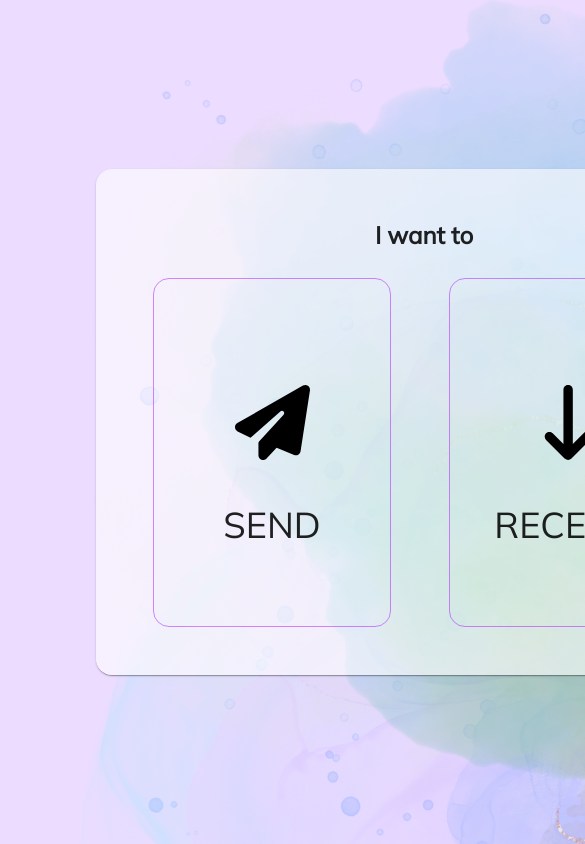
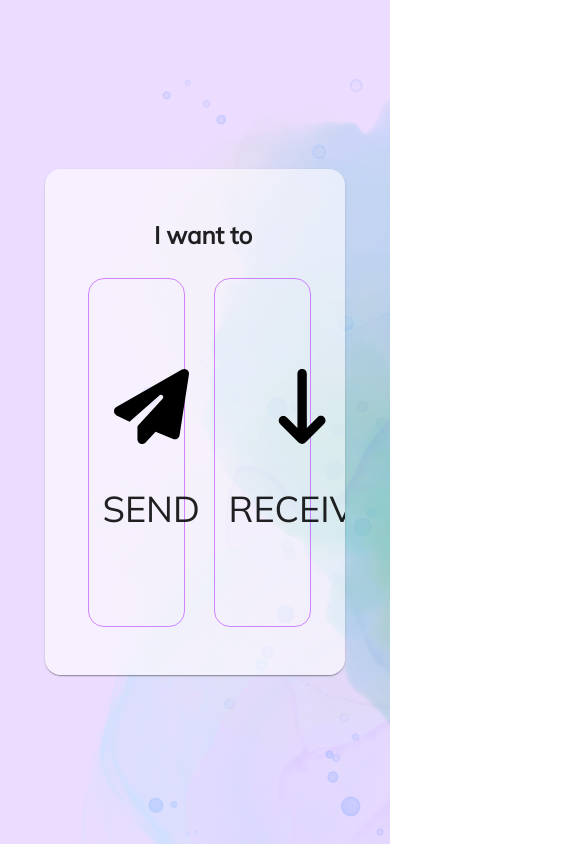
Before and after one commit to minghao912/Octopus-ui, a Next.js app: page / in a window 390 px wide. Shown: the top 844 px of the page, 585 px wide, since content can reach past the window. Built offline with nearby package versions, Linux system fonts and the light colour scheme.

Commit message:
feat: different layout for mobile

```diff
--- a/components/CenteredCard.tsx
+++ b/components/CenteredCard.tsx
@@ -2,10 +2,48 @@ import Card from '@mui/material/Card';
 import CardContent from '@mui/material/CardContent';
 import Grid from '@mui/material/Grid';
 
+import useWindowDimensions, { MAX_MOBILE_WIDTH } from '../utils/useWindowDimensions';
 import styles from '../styles/CenteredCard.module.css';
 
 export default function CenteredCard(props: any): JSX.Element {
-    return (<Grid
+    const [_, width] = useWindowDimensions();
+
+    if (width && width < MAX_MOBILE_WIDTH) { // Mobile narrow screen
+        return (
+            <Grid
+            container
+            spacing={0}
+            alignItems="center"
+            justifyContent="center"
+            style={{
+                minHeight: 'calc(480px * 1.4)',
+                height: '100vh',
+                minWidth: 'calc(300px * 1.3)',
+                paddingLeft: '15%',
+                paddingRight: '15%'
+            }}
+        >
+            <Grid item xs={8} style={{minHeight: '480px', minWidth: '300px'}}>
+                <Card
+                    sx={{
+                        borderRadius: '16px',
+                        minHeight: '480px',
+                        minWidth: '300px'
+                    }}
+                    className={styles.card}
+                >
+                    <CardContent
+                        className={styles.maxWH}
+                    >
+                        {props.children}
+                    </CardContent>
+                </Card>
+            </Grid>
+        </Grid>
+        )
+    }
+    else return (   // Regular landscape
+        <Grid
             container
             spacing={0}
             alignItems="center"
@@ -34,5 +72,6 @@ export default function CenteredCard(props: any): JSX.Element {
                     </CardContent>
                 </Card>
             </Grid>
-    </Grid>);
+        </Grid>
+    );
 }
--- a/pages/index.tsx
+++ b/pages/index.tsx
@@ -5,12 +5,12 @@ import Typography from '@mui/material/Typography';
 import { FontAwesomeIcon } from '@fortawesome/react-fontawesome';
 import { faPaperPlane, faArrowDownLong, faT, faFile } from '@fortawesome/free-solid-svg-icons';
 
-import { useState } from 'react';
+import { useEffect, useState } from 'react';
+import Link from 'next/link';
 
 import styles from '../styles/home.module.css';
-import Link from 'next/link';
-
 import CenteredCard from '../components/CenteredCard';
+import useWindowDimensions, { MAX_MOBILE_WIDTH } from '../utils/useWindowDimensions';
 
 enum STEP {
     ONE, TWO
@@ -21,11 +21,25 @@ enum SR {
 }
 
 export default function Home() {
-    const [currentContent, setCurrentContent] = useState<JSX.Element>(_getContent(STEP.ONE, null));
+    const [_, width] = useWindowDimensions();
+
+    const [isMobile, setIsMobile] = useState<boolean>(false);
+    const [stepInfo, setStepInfo] = useState<[STEP, SR | null]>([STEP.ONE, null]);
+    const [currentContent, setCurrentContent] = useState<JSX.Element>(_getContent(...stepInfo));
+
+    useEffect(() => {
+        if (width != null) {
+            setIsMobile(width < MAX_MOBILE_WIDTH);
+            setCurrentContent(_getContent(...stepInfo));
+        }
+    }, [width])
 
     function _userAction(e: React.MouseEvent<HTMLButtonElement, MouseEvent>, sr: SR) {
         // Make sure button click works on first click
         e.persist();
+
+        // Set state
+        setStepInfo([STEP.TWO, sr]);
 
         // Do fly away transition
         let f = document.querySelector('.fade-item');
@@ -38,6 +52,9 @@ export default function Home() {
     }
 
     function _getContent(step: STEP, sr: SR | null): JSX.Element {
+        const iconStyle = isMobile ? {height: '50px', color: 'black'} : {height: '75px', color: 'black'}
+        const fontSize = isMobile ? '24px' : '36px';
+
         if (step == STEP.ONE) {
             // Step one: Choose send or receive
             return (<Grid
@@ -63,14 +80,14 @@ export default function Home() {
                     <Grid
                         container
                         spacing={1}
-                        direction="row"
+                        direction={isMobile ? "column" : "row"}
                         justifyContent="space-around"
                         alignItems="center"
                         className={styles.maxWH}
                     >
                         <Grid item
                             xs={5}
-                            className={styles.maxWH}
+                            className={isMobile ? styles.halfH : styles.maxWH}
                         >
                             <Button
                                 variant="outlined"
@@ -83,17 +100,17 @@ export default function Home() {
                                     direction="column"
                                     justifyContent="center"
                                     alignItems="center"
-                                    sx={{ margin: 5 }}
+                                    className={styles.maxWH}
                                 >
                                     <Grid item sx={{maxWidth: '100%'}}>
                                         <FontAwesomeIcon
                                             icon={faPaperPlane}
-                                            style={{height: '75px', color: 'black'}}
+                                            style={iconStyle}
                                         />
                                     </Grid>
                                     <Grid item sx={{maxWidth: '100%'}}>
                                         <Typography
-                                            sx={{ fontSize: 36 }}
+                                            sx={{ fontSize: fontSize }}
                                             color="text.primary"
                                             align="center"
                                         >
@@ -105,7 +122,7 @@ export default function Home() {
                         </Grid>
                         <Grid item
                             xs={5}
-                            className={styles.maxWH}
+                            className={isMobile ? styles.halfH : styles.maxWH}
                         >
                             <Button
                                 variant="outlined"
@@ -118,17 +135,17 @@ export default function Home() {
                                     direction="column"
                                     justifyContent="center"
                                     alignItems="center"
-                                    sx={{margin: 5}}
+                                    className={styles.maxWH}
                                 >
                                     <Grid item sx={{maxWidth: '100%'}}>
                                         <FontAwesomeIcon
                                             icon={faArrowDownLong}
-                                            style={{height: '75px', color: 'black'}}
+                                            style={iconStyle}
                                         />
                                     </Grid>
                                     <Grid item sx={{maxWidth: '100%'}}>
                                         <Typography
-                                            sx={{ fontSize: 36 }}
+                                            sx={{ fontSize: fontSize }}
                                             color="text.primary"
                                             align="center"
                                         >
@@ -169,14 +186,14 @@ export default function Home() {
                     <Grid
                         container
                         spacing={1}
-                        direction="row"
+                        direction={isMobile ? "column" : "row"}
                         justifyContent="space-around"
                         alignItems="center"
                         className={styles.maxWH}
                     >
                         <Grid item
                             xs={5}
-                            className={styles.maxWH}
+                            className={isMobile ? styles.halfH : styles.maxWH}
                         >
                             <Link href={sr == SR.SEND ? "/send-text" : "/receive-text"} passHref={true}>
                                 <Button
@@ -194,12 +211,12 @@ export default function Home() {
                                         <Grid item sx={{maxWidth: '100%'}}>
                                             <FontAwesomeIcon
                                                 icon={faT}
-                                                style={{height: '75px', color: 'black'}}
+                                                style={iconStyle}
                                             />
                                         </Grid>
                                         <Grid item sx={{maxWidth: '100%'}}>
                                             <Typography
-                                                sx={{ fontSize: 36 }}
+                                                sx={{ fontSize: fontSize }}
                                                 color="text.primary"
                                                 align="center"
                                             >
@@ -230,12 +247,12 @@ export default function Home() {
                                         <Grid item sx={{maxWidth: '100%'}}>
                                             <FontAwesomeIcon
                                                 icon={faFile}
-                                                style={{height: '75px', color: 'black'}}
+                                                style={iconStyle}
                                             />
                                         </Grid>
                                         <Grid item sx={{maxWidth: '100%'}}>
                                             <Typography
-                                                sx={{ fontSize: 36 }}
+                                                sx={{ fontSize: fontSize }}
                                                 color="text.primary"
                                                 align="center"
                                             >
--- a/styles/Home.module.css
+++ b/styles/Home.module.css
@@ -16,6 +16,11 @@
 .maxWH {
     height: 100%;
     width: 100%;
+}
+
+.halfH {
+    height: 50%;
+    min-width: 100%;
 }
 
 .roundButton {
--- /dev/null
+++ b/utils/useWindowDimensions.ts
@@ -0,0 +1,31 @@
+import { useState, useEffect } from 'react';
+
+export const MAX_MOBILE_WIDTH = 800;
+
+const hasWindow = (typeof window !== 'undefined');
+
+export default function useWindowDimensions(): readonly [number, number] | [null, null] {
+    const [windowDimensions, setWindowDimensions] = useState<readonly [number, number] | [null, null]>([null, null]);
+
+    useEffect(() => {
+        if (hasWindow) {
+            // Set the window size
+            setWindowDimensions([window.innerHeight, window.innerWidth] as const);
+
+            // Every time window resizes, update state
+            function handleResize() {
+                if (hasWindow) {
+                    const height = window.innerHeight;
+                    const width = window.innerWidth;
+                    setWindowDimensions([height, width] as const);
+                } else
+                    setWindowDimensions([null, null]);
+            }
+
+            window.addEventListener('resize', handleResize);
+            return () => window.removeEventListener('resize', handleResize);
+        }
+    }, [hasWindow]);
+
+    return windowDimensions;
+}
```
Also changed, not shown: pages/send-text.tsx (+11 -1 lines). Lines whose indentation alone changed are shown as unchanged.
